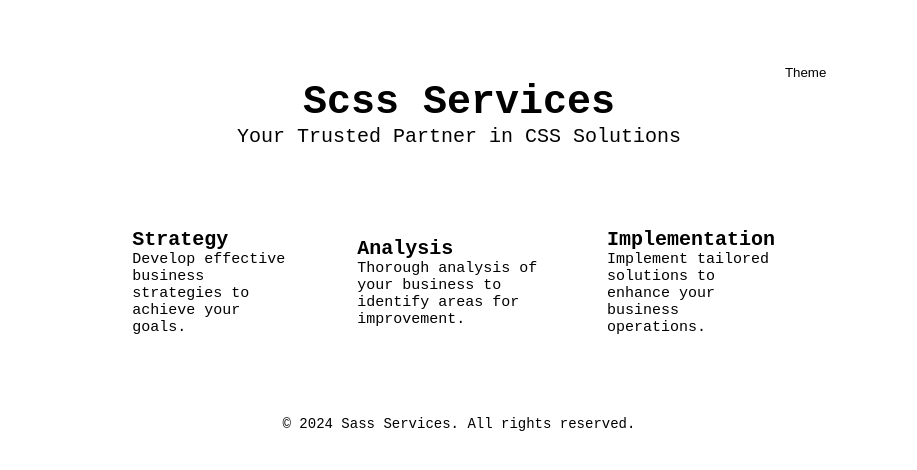
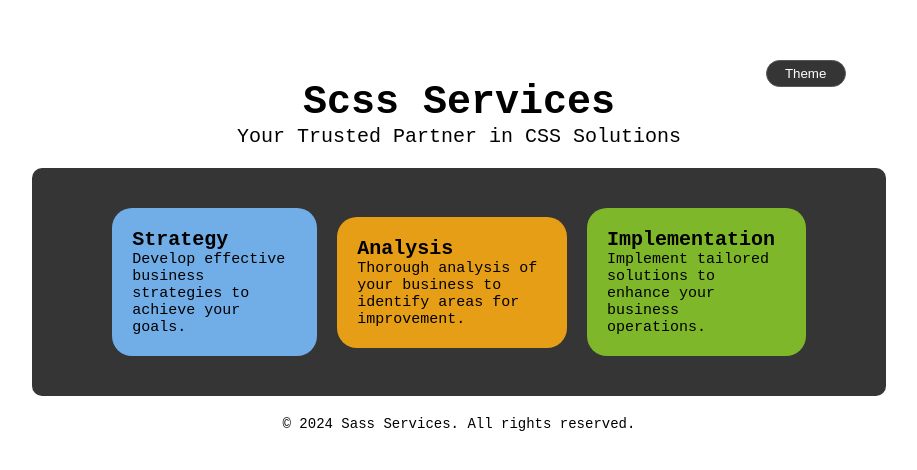
Before and after one commit to Hassen-Ahmed/Sass-Docker, a website: page DemoSass/index.html in a window 1280 px wide. Shown: the part 154-624 px from the top of the page, without its empty margins (181-1098 px from the left). Drawn offline with Linux system fonts and the light colour scheme.

Commit message:
Modify the styling.

```diff
--- a/DemoSass/Scss/base/_base.scss
+++ b/DemoSass/Scss/base/_base.scss
@@ -15,8 +15,7 @@ html {
 
 body {
   @include mxn.flex-column();
-  // background-color: var.$color-theme-light;
-  background-color: var(--color-theme-light);
+  background-color: var.$color-theme-light;
   width: var.$width-full-percent;
   height: var.$height-full;
   font-family: "Courier New", Courier, monospace;
--- a/DemoSass/Scss/components/_card.scss
+++ b/DemoSass/Scss/components/_card.scss
@@ -3,7 +3,6 @@
 .feature {
   padding: 2rem;
   border-radius: var.$border-radius-small;
-  // transition: ;
 
   &__heading {
     font-size: 2rem;
@@ -20,13 +19,13 @@
 }
 
 .strategy {
-  background-color: var(--color-strategy);
+  background-color: var.$color-strategy;
 }
 
 .analysis {
-  background-color: var(--color-analysis);
+  background-color: var.$color-analysis;
 }
 
 .implementation {
-  background-color: var(--color-implementation);
+  background-color: var.$color-implementation;
 }
--- a/DemoSass/Scss/layout/_header.scss
+++ b/DemoSass/Scss/layout/_header.scss
@@ -3,7 +3,7 @@
 
 .header {
   @include mxn.flex-column();
-  width: var.$width-full-percent / 1.5;
+  width: calc(var.$width-full-percent / 1.5);
   padding: 2rem 4rem;
   position: relative;
 
@@ -12,11 +12,11 @@
     top: 0;
     right: 4rem;
     width: 8rem;
-    color: var(color-theme-light);
-    background-color: var(--color-theme-dark);
-    border: 0.1rem solid var(--color-font-grey);
+    color: var.$color-theme-light;
+    background-color: var.$color-theme-dark;
+    border: 0.1rem solid var.$color-font-grey;
     border-radius: var.$border-radius-small;
-    padding: var.$padding-horizontal-tiny/2 var.$padding-horizontal-tiny;
+    padding: calc(var.$padding-horizontal-tiny/2) var.$padding-horizontal-tiny;
     @include mxn.transitions(all, 0.2s);
     cursor: pointer;
 
--- a/DemoSass/Scss/pages/features.scss
+++ b/DemoSass/Scss/pages/features.scss
@@ -3,8 +3,8 @@
 
 .features {
   @include mxn.flex-row(2rem);
-  width: var.$width-full-percent / 1.5;
-  background-color: var(--color-theme-dark);
+  width: calc(var.$width-full-percent / 1.5);
+  background-color: var.$color-theme-dark;
   padding: 4rem 8rem;
   border-radius: var.$border-radius-tiny;
 }
--- a/DemoSass/index.html
+++ b/DemoSass/index.html
@@ -46,6 +46,5 @@
         &copy; 2024 Sass Services. All rights reserved.
       </p>
     </footer>
-    <script src="./index.js" defer></script>
   </body>
 </html>
```
Also changed, not shown: DemoSass/Scss/layout/_footer.scss (+7 -7 lines), DemoSass/Style/style.css, 1 other file.
